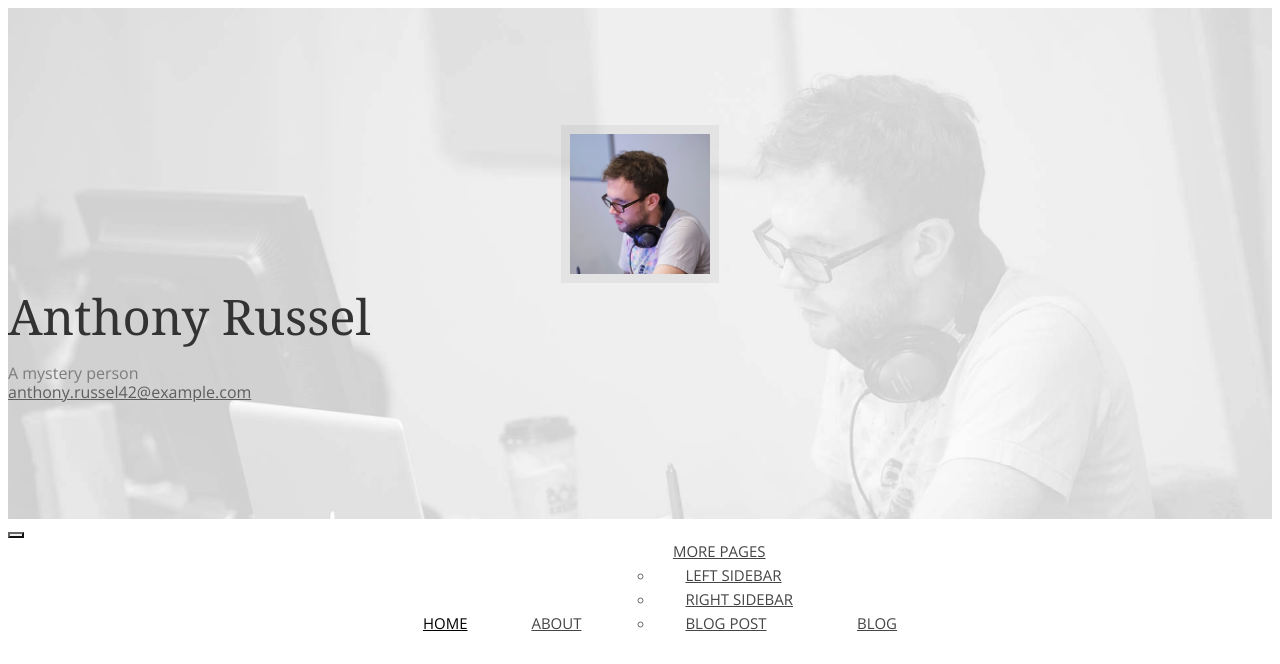
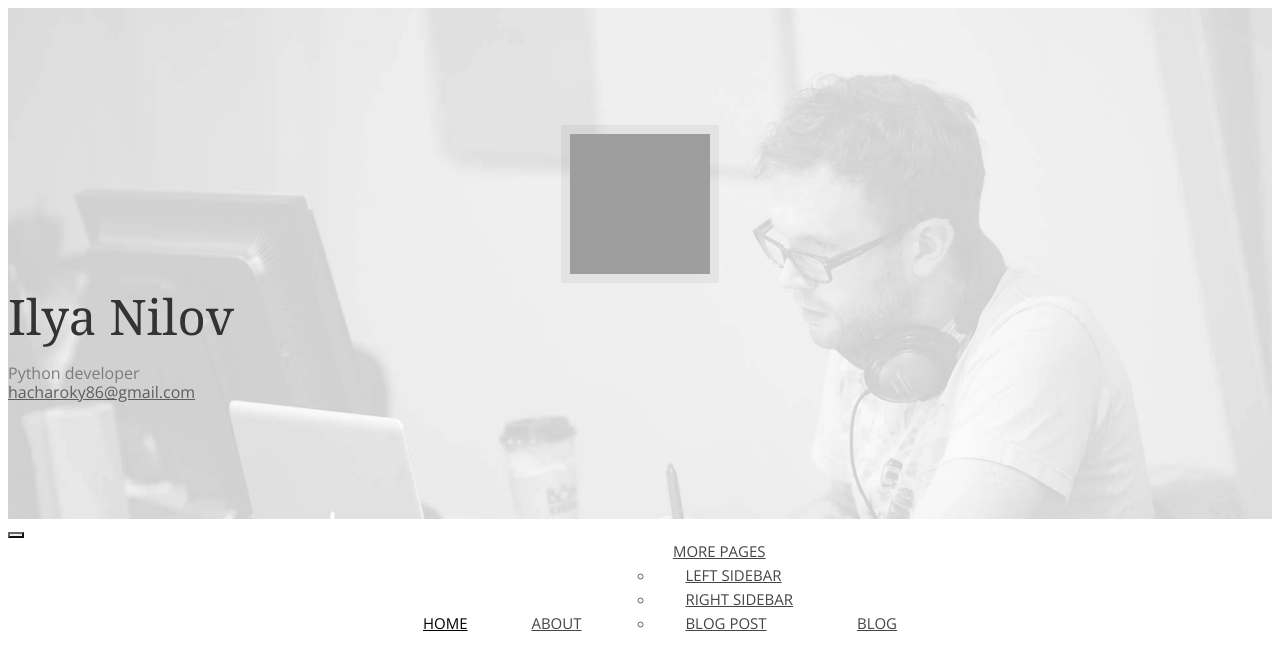
Before and after one commit to IlyshaNil/learn, a Django app: page / in a window 1280 px wide. Shown: the top 664 px of the page. Run offline with Django 4.2, Linux system fonts and the light colour scheme; parts of the project's set-up code (start-up, migrations or seed data) failed here and were passed over; some libraries are stand-ins or nearby versions; some web fonts are replaced; grey boxes are pictures that could not be loaded.

Commit message:
fix: update index html

```diff
--- a/src/cv/templates/index.html
+++ b/src/cv/templates/index.html
@@ -5,9 +5,9 @@
 	<meta charset="utf-8">
 	<meta name="viewport"    content="width=device-width, initial-scale=1.0">
 	<meta name="description" content="">
-	<meta name="author"      content="Sergey Pozhilov (GetTemplate.com)">
+	<meta name="author"      content="IlyshaNil">
 
-	<title>Initio - Free, multipurpose html5 template by GetTemplate</title>
+	<title>Ilya Nilov</title>
 
 	<link rel="shortcut icon" href="assets/images/gt_favicon.png">
 
@@ -27,10 +27,10 @@
 <header id="header">
 	<div id="head" class="parallax" parallax-speed="2">
 		<h1 id="logo" class="text-center">
-			<img class="img-circle" src="assets/images/guy.jpg" alt="">
-			<span class="title">Anthony Russel</span>
-			<span class="tagline">A mystery person<br>
-				<a href="">anthony.russel42@example.com</a></span>
+			<img class="img-circle" src="https://avatars.githubusercontent.com/u/57794155?v=4" alt="">
+			<span class="title">Ilya Nilov</span>
+			<span class="tagline">Python developer<br>
+				<a href="">hacharoky86@gmail.com</a></span>
 		</h1>
 	</div>
 
```
